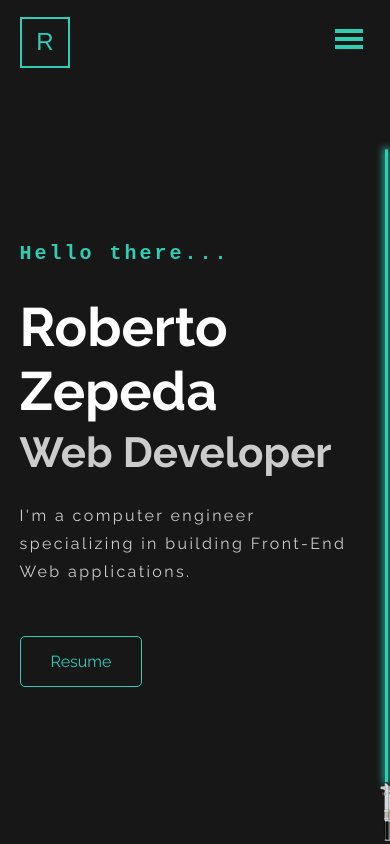
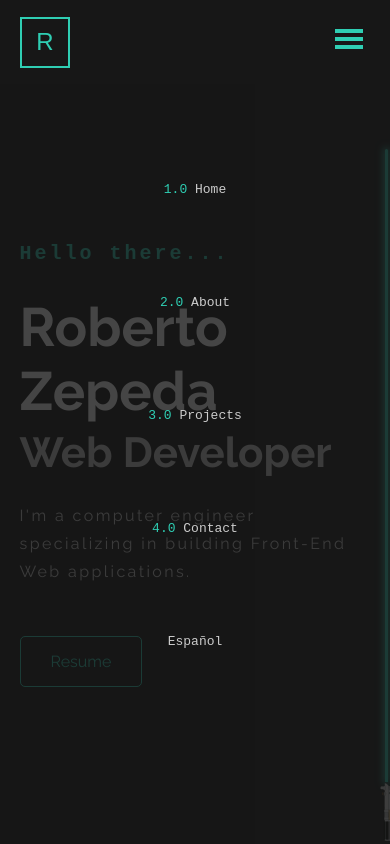
Before and after one commit to robertozh29/Portfolio, a Vue app: page / in a window 390 px wide. Both pictures are taken after a click on the link "Menu". Shown: the top 844 px of the page. Built offline with nearby package versions, Linux system fonts and the light colour scheme.

Commit message:
hamburger menu added

```diff
--- a/src/components/Navbar.vue
+++ b/src/components/Navbar.vue
@@ -8,7 +8,7 @@
             </a>
         </div>
 
-        <ul>
+        <ul id="menu">
             <li>1.0
                 <a href="#header" @click.prevent="scrollTo('#header')">Home</a>
             </li>
@@ -44,13 +44,17 @@ export default {
     methods:{
         scrollTo(selector){
             document.querySelector(selector).scrollIntoView({behavior: 'smooth'})
+            document.getElementById('menu').style.display = "none";
         },
         activeMenu(event){
-            console.log('click')
-            if(event.target.className == "main-nav-toggle active-menu"){
-                event.target.className = "main-nav-toggle"
+            const menu = document.getElementById('menu');
+
+            if(event.target.classList.contains("active-menu")){
+                event.target.classList.remove("active-menu");
+                menu.style.display = "none";
             }else{
                 event.target.classList.add("active-menu");
+                menu.style.display = "flex";
             }
         }
     },
@@ -197,6 +201,14 @@ a.main-nav-toggle.active-menu i{
     }
     ul{
         display: none;
+       width: 100%;
+       height: 90vh;
+       position: fixed;
+       bottom: 0;
+       flex-direction: column;
+       justify-content: space-evenly;
+       padding-bottom: 25%;
+       background: #171717cc;
     }
     .hamburger{
         display: inline-block;
```
